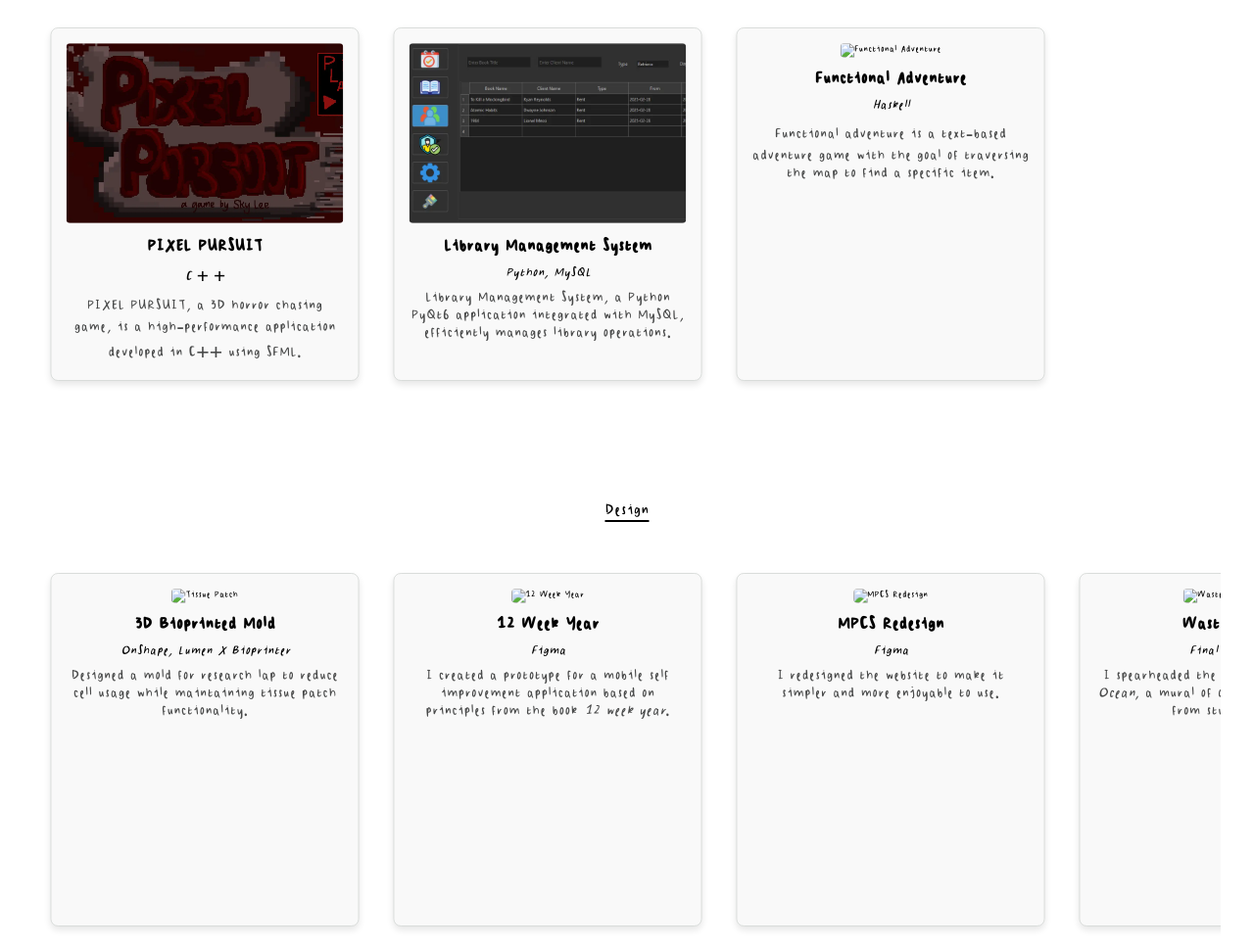
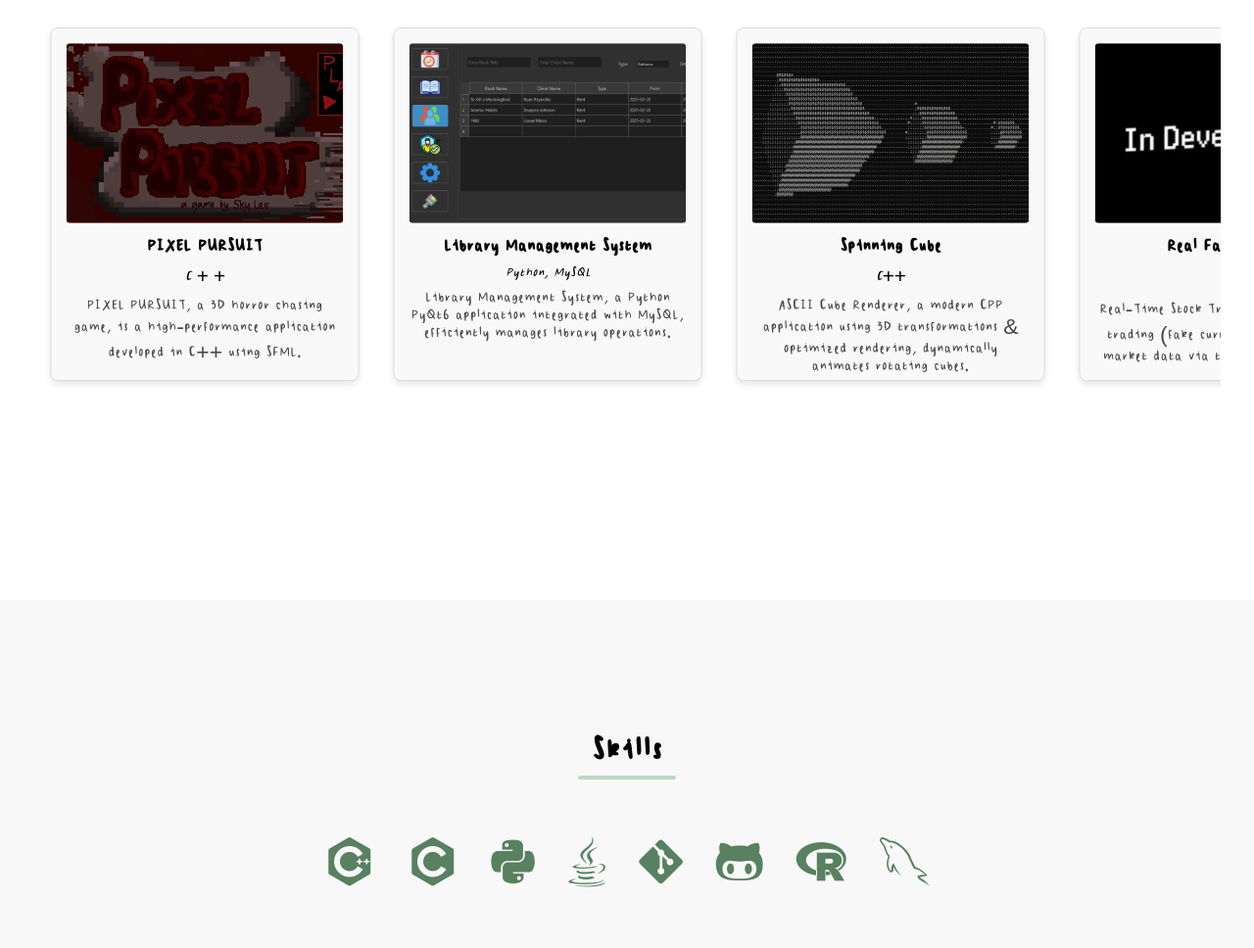
Before and after one commit to skylee01244/personal-website, a plain HTML site: page index.html in a window 1280 px wide. Shown: the part 1160-2128 px from the top of the page at 98% size. Drawn offline with nearby package versions, Linux system fonts and the light colour scheme.

Commit message:
Refined UI/UX: Polished HTML & CSS for a sleek, responsive design

```diff
--- a/index.html
+++ b/index.html
@@ -11,6 +11,8 @@
     <link href="https://fonts.googleapis.com/css2?family=Poppins:ital,wght@0,100;0,200;0,300;0,400;0,500;0,600;0,700;0,800;0,900;1,100;1,200;1,300;1,400;1,500;1,600;1,700;1,800;1,900&family=Shadows+Into+Light&display=swap" rel="stylesheet">
     <!-- Link for icons -->
     <link rel="stylesheet" href="https://cdnjs.cloudflare.com/ajax/libs/font-awesome/6.7.1/css/all.min.css" integrity="sha512-5Hs3dF2AEPkpNAR7UiOHba+lRSJNeM2ECkwxUIxC1Q/FLycGTbNapWXB4tP889k5T5Ju8fs4b1P5z/iB4nMfSQ==" crossorigin="anonymous" referrerpolicy="no-referrer" />
+    <!-- Devicon for programming language and tool icons -->
+    <link rel="stylesheet" href="https://cdnjs.cloudflare.com/ajax/libs/devicon/2.15.1/devicon.min.css">
     <!-- Link Swiper's CSS -->
     <link rel="stylesheet" href="https://cdn.jsdelivr.net/npm/swiper@11/swiper-bundle.min.css" />
 </head>
@@ -88,96 +90,30 @@
                             <img src="images/library_screen_3.png" alt="Library Management System">
                         </picture>
                         <h4>Library Management System</h4>
-                    <h5><em>Python, MySQL</em></h5>
+                        <h5><em>Python, MySQL   </em></h5>
                         <p>Library Management System, a Python PyQt6 application integrated with MySQL, efficiently manages library operations.</p>
+                    </a>
+                </div>
+                <div class="swiper-slide">
+                    <a href="https://github.com/skylee01244/cube" target="_blank" class="project-box">
+                        <picture>
+                            <source srcset="images/webp/spinning_cube.webp" type="image/webp">
+                            <img src="images/spinning_cube.png" alt="Spinning Cube">
+                        </picture>
+                        <h4>Spinning Cube</h4>
+                        <h5><em>C++</em></h5>
+                        <p>ASCII Cube Renderer, a modern CPP application using 3D transformations & optimized rendering, dynamically animates rotating cubes.</p>
                     </a>
                 </div>
                 <div class="swiper-slide">
                     <a href="https://github.com/stephanieran/functional-adventure" target="_blank" class="project-box">
                         <picture>
-                        <source srcset="images/webp/haskell-text-game.webp" type="image/webp">
-                        <img src="images/haskell-text-game.png" alt="Functional Adventure">
+                            <source srcset="images/webp/in_development.webp" type="image/webp">
+                            <img src="images/in_development.png" alt="Trading Website">
                         </picture>
-                    <h4>Functional Adventure</h4>
-                    <h5><em>Haskell</em></h5>
-                    <p>Functional adventure is a text-based adventure game with the goal of traversing the map to find a specific item.</p>
-                </a>
-            </div>
-            </div>
-        </div>
-    </div>
-
-    <!-- Design Projects Subsection -->
-    <div class="project-subsection">
-        <h3>Design</h3>
-            <div #swiperRef="" class="swiper card-swiper">
-                <div class="swiper-wrapper">
-                    <div class="swiper-slide">
-                        <a href="https://hibinolab.com/" target="_blank" class="project-box">
-                            <picture>
-                                <source srcset="images/webp/tissue-patch-1.webp" type="image/webp">
-                                <img src="images/tissue-patch-1.png" alt="Tissue Patch">
-                            </picture>
-                            <h4>3D Bioprinted Mold</h4>
-                            <h5><em>OnShape, Lumen X Bioprinter</em></h5>
-                            <p>Designed a mold for research lap to reduce cell usage while maintaining tissue patch functionality.</p>
-                        </a>
-                    </div>
-                    <div class="swiper-slide">
-                        <a href="https://www.figma.com/file/LbgAdL6kVLjecPz1XYQLRs/12weekyear?type=design&node-id=0-1&mode=design&t=NSBiFfataJC4wMu8-0\" target="_blank" class="project-box">
-                            <picture>
-                                <source srcset="images/webp/twelve-week-year.webp" type="image/webp">
-                                <img src="images/twelve-week-year.png" alt="12 Week Year">
-                            </picture>
-                            <h4>12 Week Year</h4>
-                            <h5><em>Figma</em></h5>
-                            <p>I created a prototype for a mobile self improvement application based on principles from the book <em>12 week year</em>.</p>
-                        </a>
-                    </div>
-                    <div class="swiper-slide">
-                        <a href="https://www.figma.com/design/dgGOVpe334IiQeQ48oHi7n/Course-Registration?node-id=0-1&p=f&t=1DJRWMw4xOXlk2TY-0" target="_blank" class="project-box">
-                            <picture>
-                                <source srcset="images/webp/mpcs-redesign.webp" type="image/webp">
-                                <img src="images/mpcs-redesign.png" alt="MPCS Redesign">
-                            </picture>
-                            <h4>MPCS Redesign</h4>
-                            <h5><em>Figma</em></h5>
-                            <p>I redesigned the website to make it simpler and more enjoyable to use.</p>
-                        </a>
-                    </div>
-
-                    <div class="swiper-slide">
-                        <a href="https://youtu.be/9gVfe0mJjMQ" target=_blank class="project-box">
-                            <picture>
-                                <source srcset="images/webp/wasted-ocean-1.webp" type="image/webp">
-                                <img src="images/wasted-ocean-1.png" alt="Wasted Ocean Mural">
-                            </picture>
-                            <h4>Wasted Ocean</h4>
-                            <h5><em>Final Cut Pro X</em></h5>
-                            <p>I spearheaded the installation of <em>Wasted Ocean</em>, a mural of ocean life made entirely from student waste.</p>
-                        </a>
-                    </div>
-
-                    <div class="swiper-slide">
-                        <a href="https://www.figma.com/design/ldmrdlXEzcKOQCGWQD9hzG/Assignment-5---Native-App-with-Retention?node-id=0-1&p=f&t=SH0RlarLtnl9onec-0" target="_blank" class="project-box">
-                            <picture>
-                                <source srcset="images/webp/job-seaerch-design.webp" type="image/webp">
-                                <img src="images/job-seaerch-design.png" alt="Job Search App">
-                            </picture>
-                            <h4>Job Search App</h4>
-                            <h5><em>Figma</em></h5>
-                            <p>I designed a simple native job search iOS app targeted towards new grads.</p>
-                        </a>
-                    </div>
-                    <div class="swiper-slide">
-                        <a href="https://www.figma.com/design/ugfzGq3DAgZKZX5YzDI2vE/RecipeWebsite?node-id=0-1&p=f&t=aRh6L1fb70qqi10w-0" target="_blank" class="project-box">
-                            <picture>
-                                <source srcset="images/webp/lunisolar.webp" type="image/webp">
-                                <img src="images/lunisolar.png" alt="Lunisolar">
-                            </picture>
-                            <h4>Lunisolar</h4>
-                            <h5><em>Figma</em></h5>
-                            <p>I designed a simple recipe website page inspired by the Lunar New Year.</p>
+                        <h4>Real Fake Trading</h4>
+                        <h5><em>C++</em></h5>
+                        <p>Real-Time Stock Trader, enables live stock trading (fake currency) with real-time market data via the Alpha Vantage API.</p>
                     </a>
                 </div>
             </div>
@@ -189,21 +125,20 @@
         <section id="skills-section">
             <h2>Skills</h2>
             <div class="skills-container">
+                <i class="devicon-cplusplus-plain"></i>
+                <i class="devicon-c-plain-wordmark"></i>
                 <i class="fa-brands fa-python"></i>
                 <i class="fa-brands fa-java"></i>
-                <i class="fa-brands fa-swift"></i>
-                <i class="fa-brands fa-figma"></i>
                 <i class="fa-brands fa-git-alt"></i>
                 <i class="fa-brands fa-github-alt"></i>
-                <i class="fa-solid fa-database"></i>
                 <i class="devicon-r-plain"></i>
-                <i class="devicon-c-plain-wordmark"></i>
+                <i class="devicon-mysql-plain"></i>
             </div>
         </section>
         <div class="divider"></div>
         <section id="leave-message-section">
             <h2>Leave a Message!</h2>
-            <p>coming soon :)</p>
+            <p>skylee01244@gmail.com</p>
     </section>
 
     <!-- Swiper JS -->
--- a/styles.css
+++ b/styles.css
@@ -50,13 +50,14 @@ nav {
 
 nav .left a {
     color: var(--text-color);
-    font-size: 1.5rem;
+    font-size: 2.5rem;
     font-weight: 600;
 }
 
 nav .right a {
     color: var(--text-color);
-    font-size: 1.375rem;
+    font-size: 2rem;
+    font-weight: 600;
     margin: 0 0.625rem;
 }
 
@@ -232,7 +233,7 @@ section h2::after {
 #projects-section {
     width: 100%;
     margin: auto;
-    min-height: 100vh;
+    /* min-height: 100vh; */
     display: flex;
     flex-direction: column;
     align-items: center;
@@ -363,10 +364,11 @@ section h2::after {
 }
 
 #leave-message-section p {
-    font-size: 1.25rem;
+    font-size: 2rem;
     color: #555;
     max-width: 600px;
     line-height: 1.6;
+    font-family: 'Courier New', Courier, monospace;
 }
 
 /* Cards Swiper */
```
Lines whose indentation alone changed are shown as unchanged.
